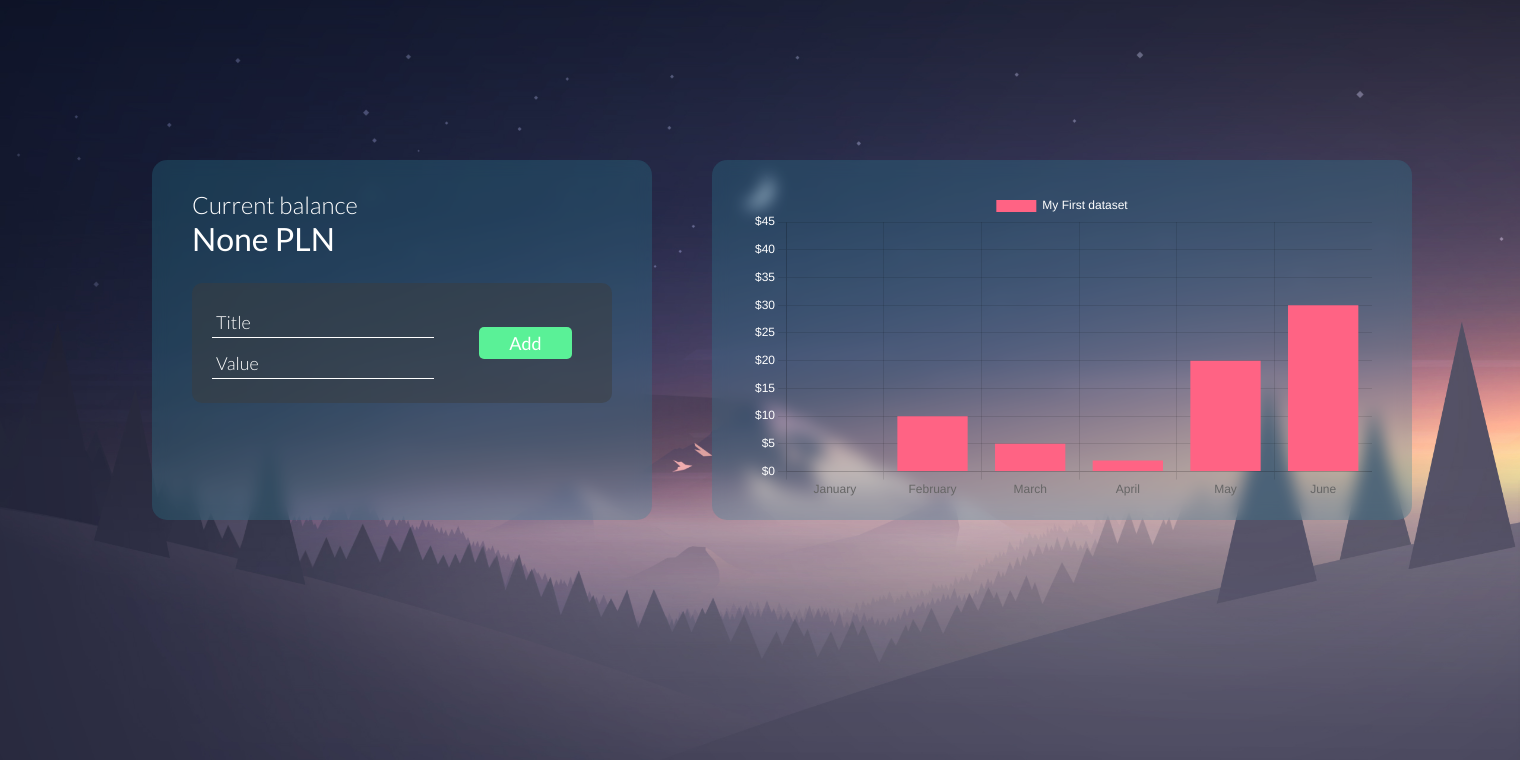
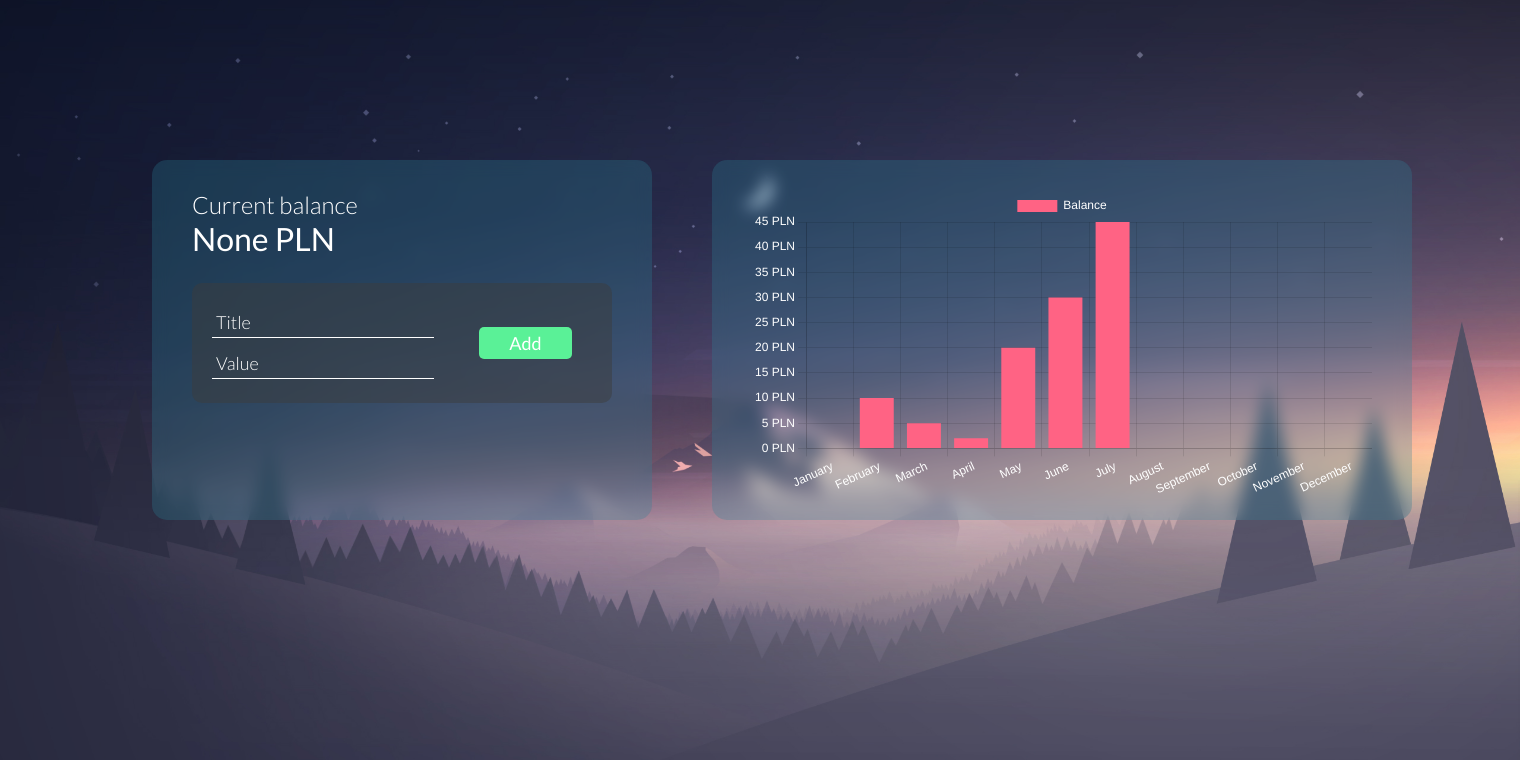
Before and after one commit to dlt-v/st-pr-finance-balance, a Django app: page /main-view/ in a window 1520 px wide. Shown: the top 760 px of the page. Run offline with Django 4.2, Linux system fonts and the light colour scheme; the visitor is signed in with stand-in values (Sample User, id 1); data that the repository does not hold is empty.

Commit message:
fix graph not scaling correctly

```diff
--- a/savings/templates/savings/index.html
+++ b/savings/templates/savings/index.html
@@ -66,13 +66,13 @@
     </div>
 </div>
 <script defer>
-    const labels = ['January', 'February', 'March', 'April', 'May', 'June'];
+    const labels = ['January', 'February', 'March', 'April', 'May', 'June', 'July', 'August', 'September', 'October', 'November', 'December'];
 
     const data = {
         labels: labels,
         datasets: [
             {
-                label: 'My First dataset',
+                label: 'Balance',
                 backgroundColor: 'rgb(255, 99, 132)',
                 borderColor: 'rgb(255, 99, 132)',
                 data: [0, 10, 5, 2, 20, 30, 45],
@@ -94,13 +94,19 @@
                     ticks: {
                         // Include a dollar sign in the ticks
                         callback: function (value, index, ticks) {
-                            return '$' + value;
+                            return value + " PLN";
                         },
 
                         color: 'white',
                     },
                     color: 'white',
                 },
+                x: {
+                    ticks: {
+                        color: 'white',
+                    }
+
+                }
             },
         },
     };
--- a/static/styles/style.css
+++ b/static/styles/style.css
@@ -96,9 +96,9 @@
 }
 
 .graph {
-    width: 100%;
+    width: calc(100% - 1000px);
     min-width: 700px;
-    max-width: calc(100vw - 1000px);
+    max-width: 1500px;
     height: auto;
     background-color: rgba(44, 136, 156, 0.275);
     border-radius: 15px;
@@ -106,6 +106,8 @@
     margin: 20vh 0 0 60px;
     padding: 30px 40px 20px 40px;
     position: relative;
+    max-height: 950px;
+
 }
 
 canvas {
@@ -120,6 +122,7 @@
     backdrop-filter: blur(8px);
     margin: 20vh 0 0 10vw;
     padding: 30px 40px 20px 40px;
+    max-height: 950px;
 }
 
 .balance h1 {
```
